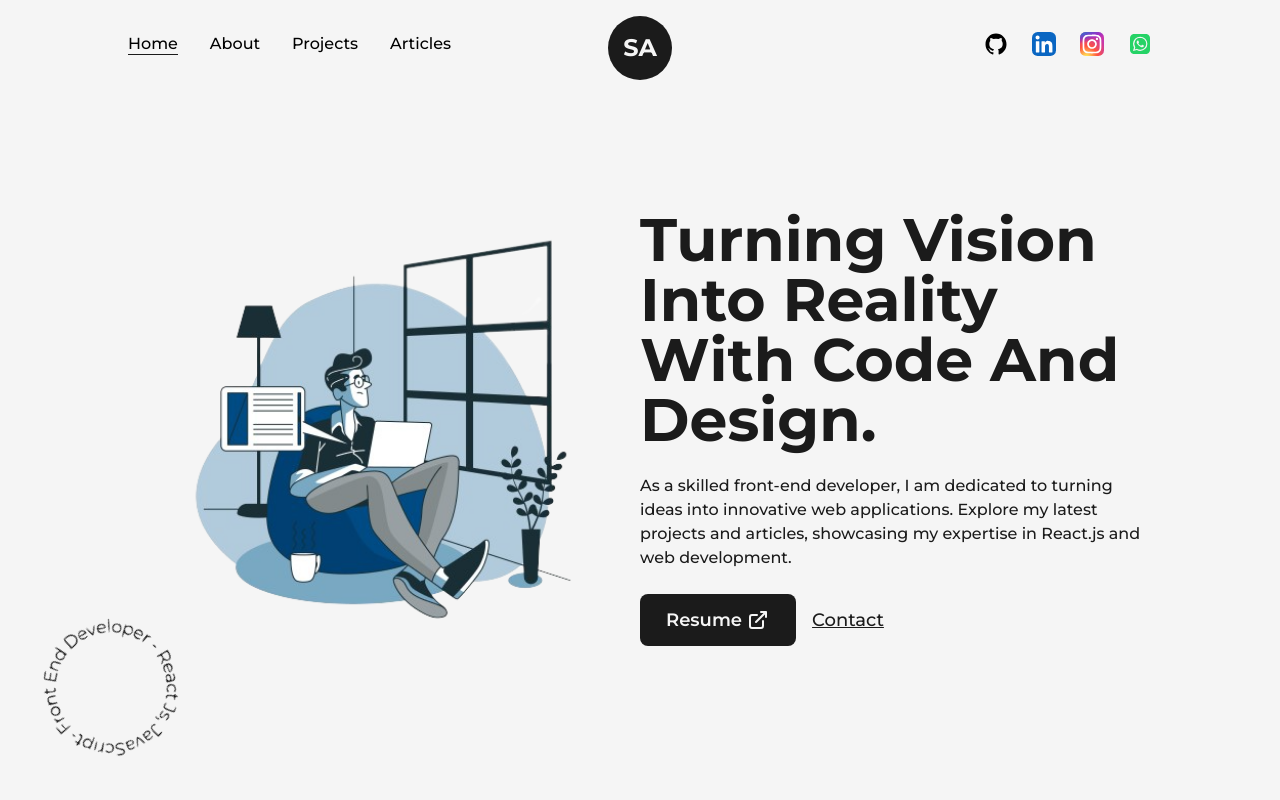
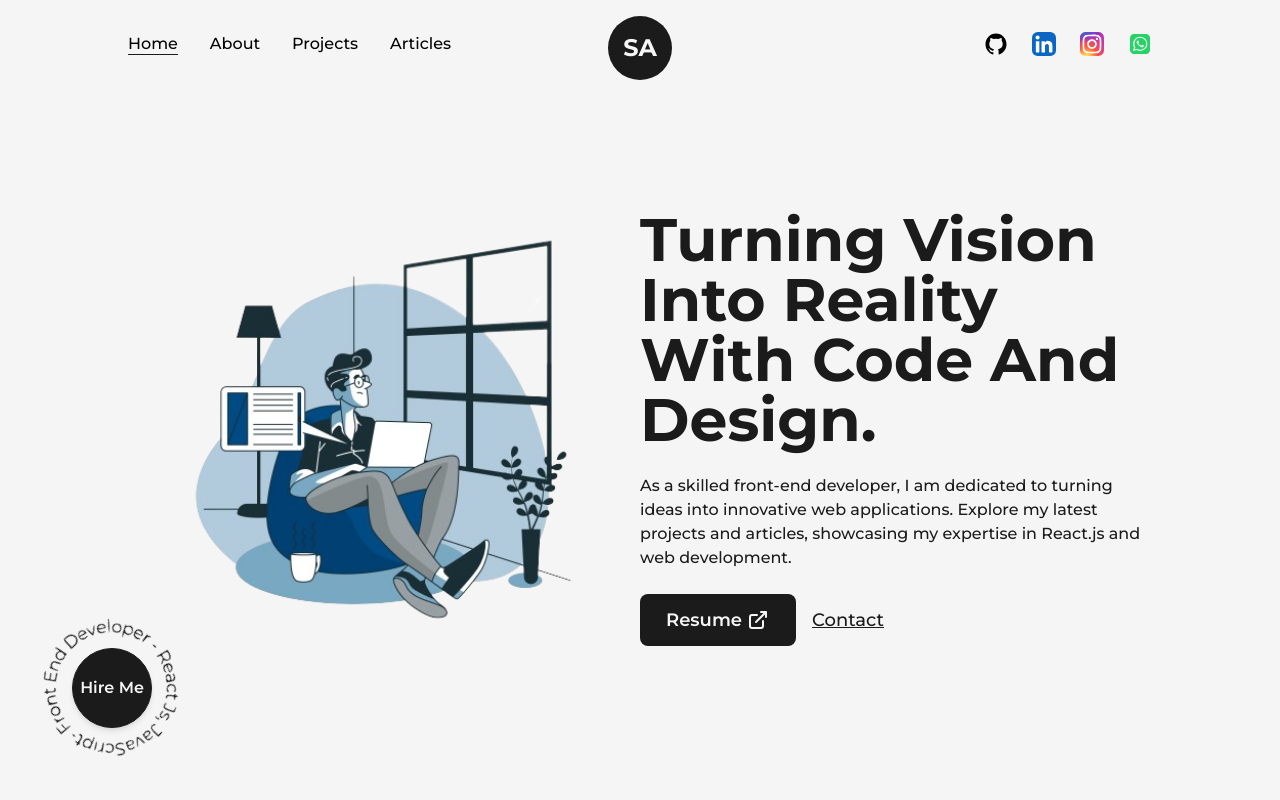
Before and after one commit to Suraj-Ambekar/portfolio-website, a Next.js app: page / in a window 1280 px wide. Shown: the top 800 px of the page. Built offline with nearby package versions, Linux system fonts and the light colour scheme.

Commit message:
added hire me button

```diff
--- a/src/components/HireMe.js
+++ b/src/components/HireMe.js
@@ -1,5 +1,6 @@
 import React from 'react';
 import { CircularText } from './Icons';
+import Link from 'next/link';
 // import CircularText from './Icons';
 
 const HireMe = () => {
@@ -7,6 +8,11 @@ const HireMe = () => {
     <div className='fixed left-4 bottom-4 flex items-center justify-center overflow-hidden'>
         <div className='w-48 h-auto flex items-center justify-center relative'>
             <CircularText className={"fill-dark animate-spin-slow"}/>
+            <Link href="mailto:ambekarsuraj03@gmail.com"
+              className='flex items-center justify-center absolute left-1/2 top-1/2 -translate-x-1/2 -translate-y-1/2 bg-dark text-light
+                shadow-md border border-solid border-dark w-20 h-20 rounded-full font-semibold hover:bg-light hover:text-dark
+              '
+            >Hire Me</Link>
         </div>
     </div>
   )
```
